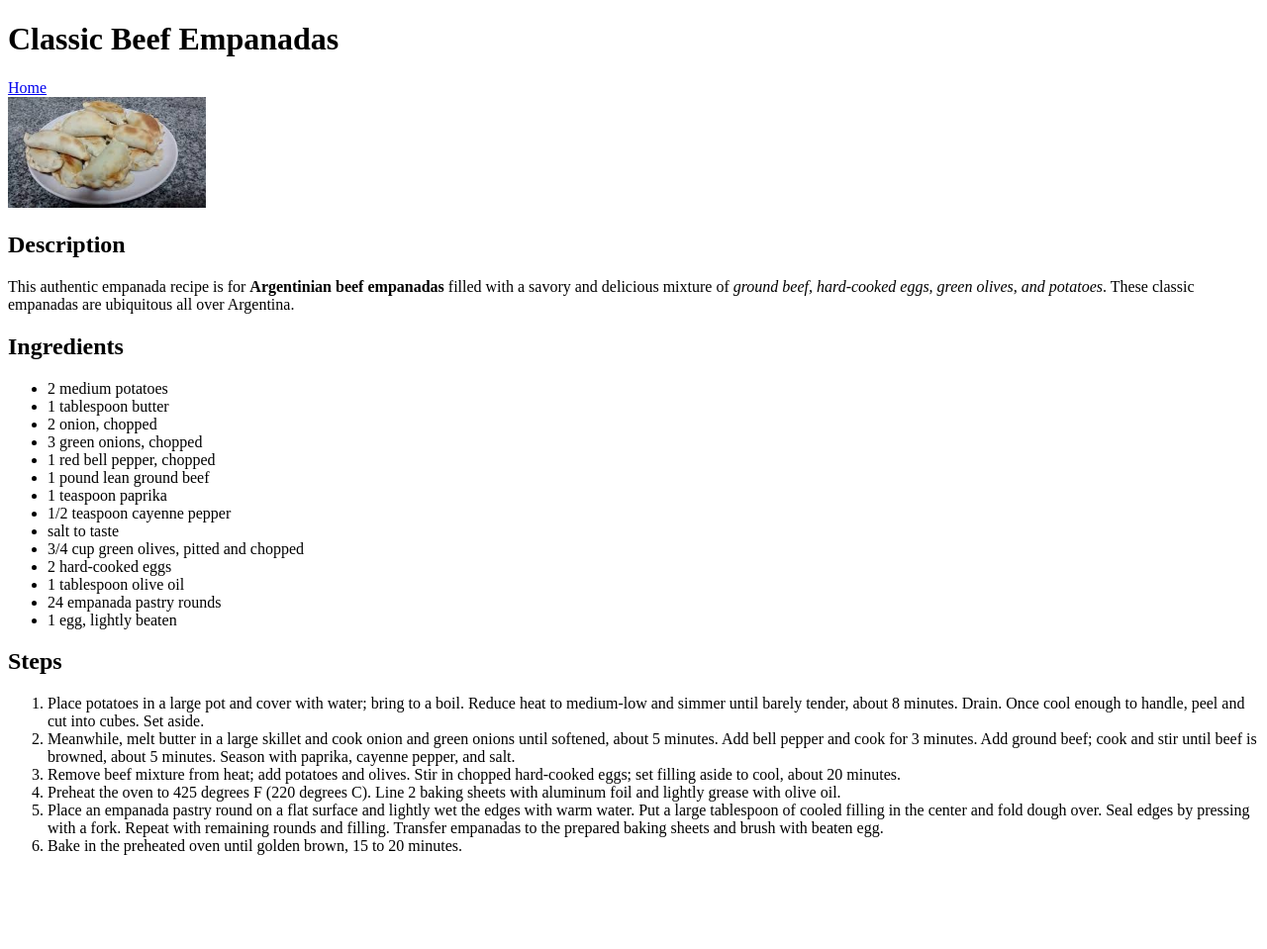
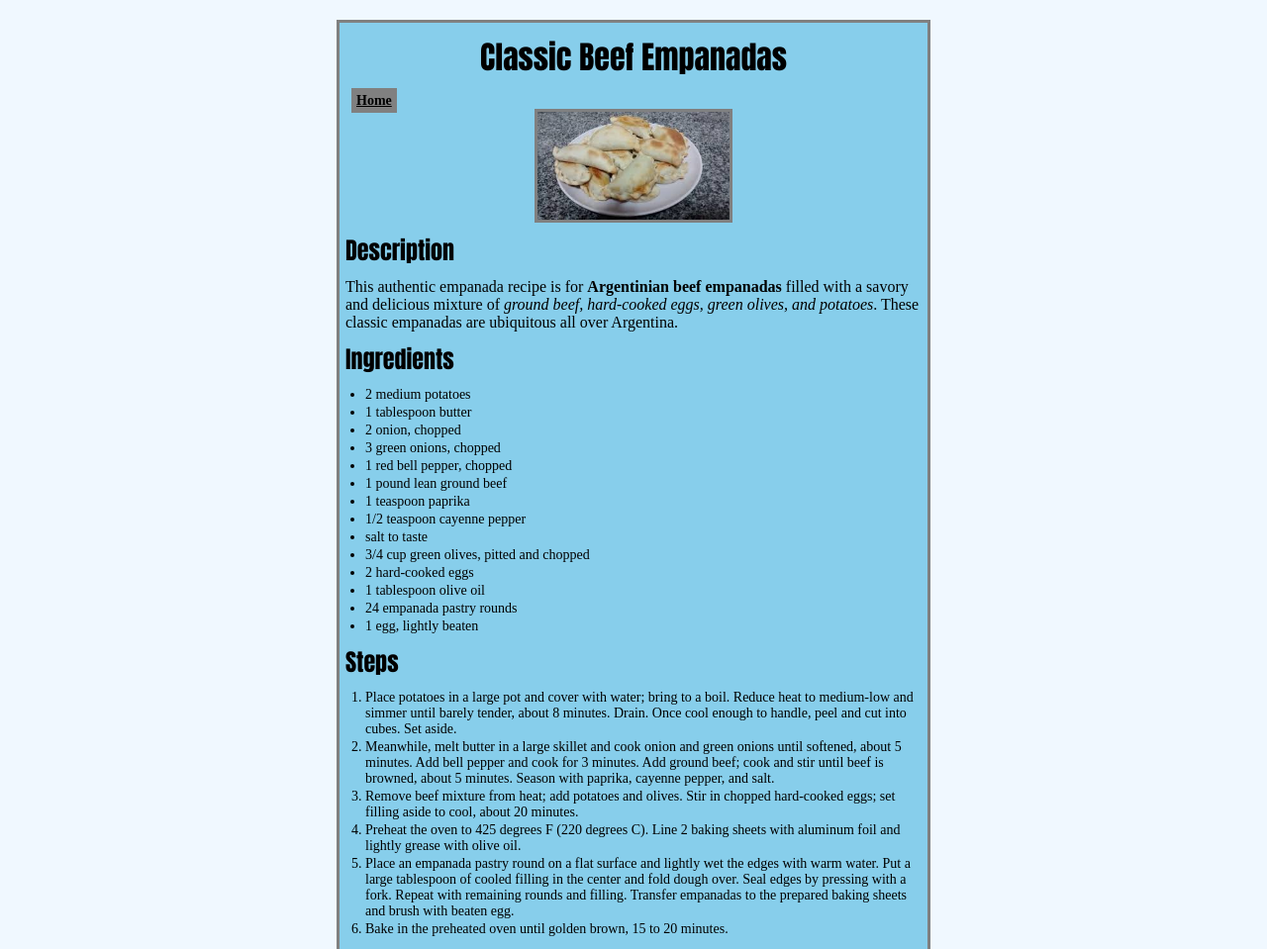
Before and after one commit to ArchivexBlasich/odin-recipes, a plain HTML site: page recipes/beef-empanada.html in a window 1280 px wide. Shown: the top 959 px of the page at 99% size. Before the commit the page ends 880 px from the top, so only its background shows below. Drawn offline with Linux system fonts and the light colour scheme.

Commit message:
Add styles to main page and recipes

```diff
--- a/recipes/beef-empanada.html
+++ b/recipes/beef-empanada.html
@@ -3,8 +3,10 @@
     <head>
         <meta charset="UTF-8">
         <title>Classic Beef Empanadas</title>
+        <link rel="stylesheet" href="../styles/recipes.css">
     </head>
     <body>
+        <div class="main">
             <h1>Classic Beef Empanadas</h1>
 
             <a href="../index.html">Home</a>
@@ -78,5 +80,6 @@
                     Bake in the preheated oven until golden brown, 15 to 20 minutes.
                 </li>
             </ol>
+        </div>
     </body>
 </html>
--- /dev/null
+++ b/styles/index.css
@@ -0,0 +1,36 @@
+*,
+*::before,
+*::after {
+    margin: 0;
+    padding: 0;
+    box-sizing: border-box;
+}
+
+body {
+    background-color: aliceblue;
+}
+
+.main {
+    background-color: skyblue;
+    border: 3px solid gray;
+    max-width: 400px;
+    margin: 20px auto;
+}
+
+.main h1 {
+    font-size: 32px;
+    font-family: 'Segoe UI', Tahoma, Geneva, Verdana, sans-serif;
+    text-align: center;
+    margin: 10px 0;
+}
+
+.main ul {
+    list-style: none;
+    text-align: center;
+    margin-bottom: 12px;
+}
+
+.main ul li {
+    margin: 6px;
+    font-family: 'Courier New', Courier, monospace;
+}
--- /dev/null
+++ b/styles/recipes.css
@@ -0,0 +1,68 @@
+*,
+*::before,
+*::after {
+    margin: 0;
+    padding: 0;
+    box-sizing: border-box;
+}
+
+body {
+    background-color: aliceblue;
+}
+
+.main {
+    background-color: skyblue;
+    border: 3px solid gray;
+    max-width: 600px;
+    margin: 20px auto;
+}
+
+.main h1 {
+    text-align: center;
+    font-size: 32px;
+    font-family: Impact, Haettenschweiler, 'Arial Narrow Bold', sans-serif;
+    margin: 10px 0;
+}
+
+.main a {
+    padding: 5px;
+    margin: 12px;
+    background-color: gray;
+    font-weight: bold;
+    color: black;
+    font-size: 14px;
+}
+
+.main img {
+    display: block;
+    margin: 0 auto;
+    border: 3px solid gray;
+    margin-bottom: 10px;
+}
+
+.main h2 {
+    text-align: left;
+    font-size: 24px;
+    font-family: Impact, Haettenschweiler, 'Arial Narrow Bold', sans-serif;
+    margin: 10px 6px;
+}
+
+.main p {
+    font-size: 16px;
+    font-family: 'Times New Roman', Times, serif;
+    margin: 6px;
+}
+
+.main ul {
+    margin-left: 24px;
+}
+
+.main ol {
+    margin-left: 24px;
+    margin-bottom: 12px;
+}
+
+.main li {
+    font-size: 14px;
+    margin: 2px;
+}
```
Also changed, not shown: index.html (+3 -0 lines), recipes/cobb-salad.html (+3 -0 lines), recipes/mediterranean-chicken.html (+3 -0 lines). Lines whose indentation alone changed are shown as unchanged.
